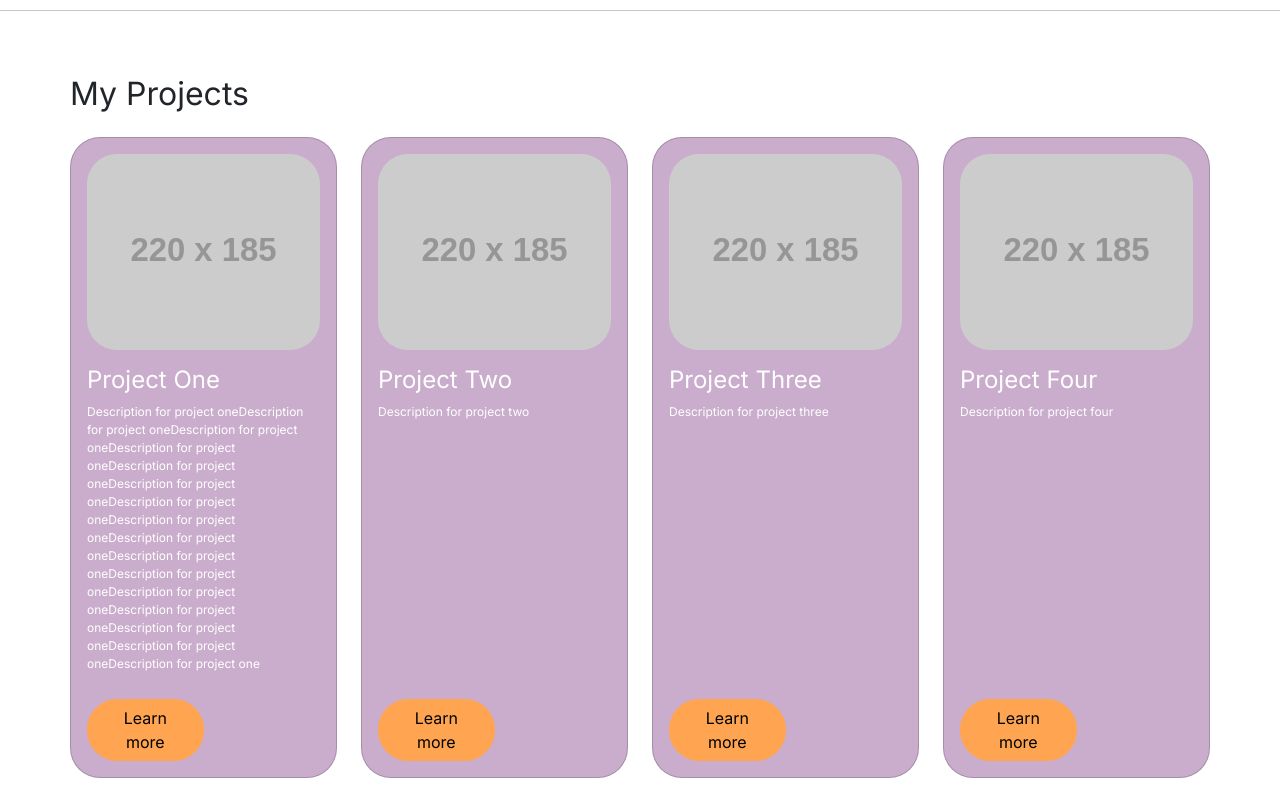
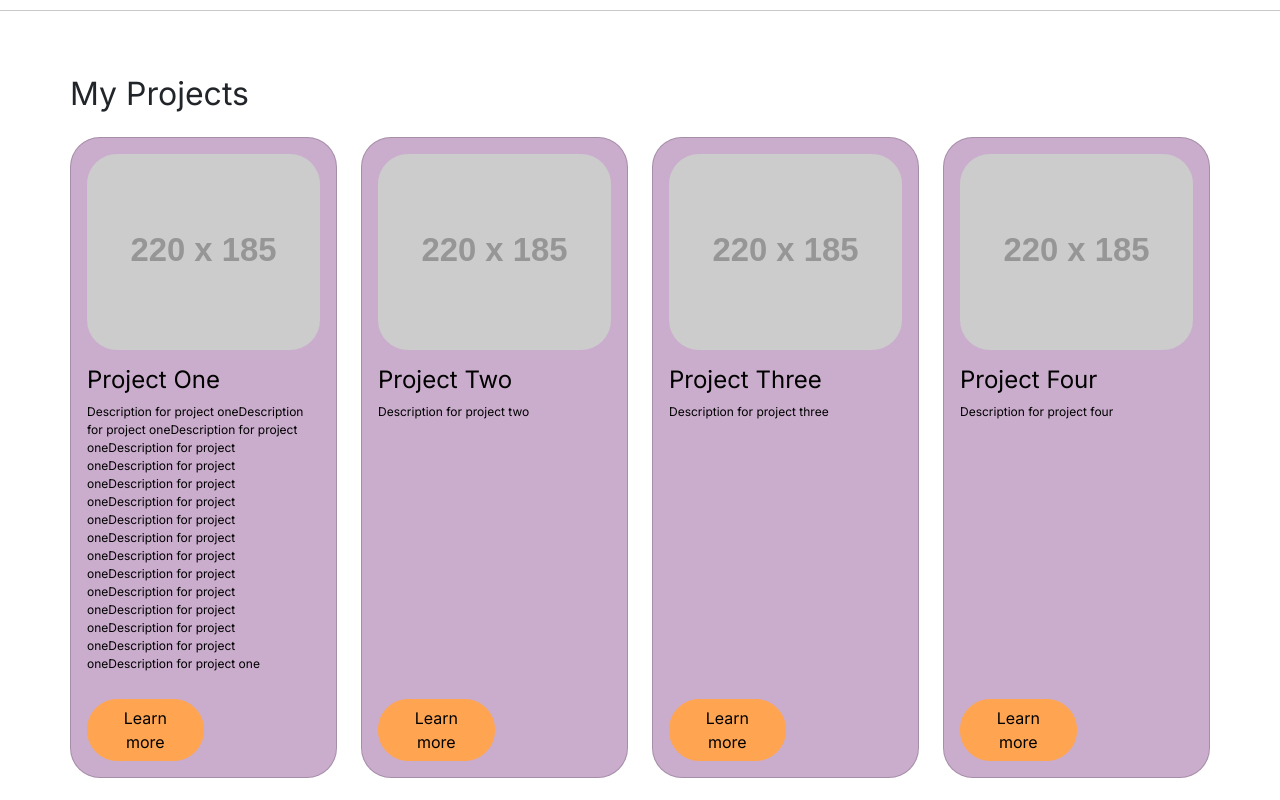
Before and after one commit to MaxDelissen/portfolio, a React (Vite) app: page / in a window 1280 px wide. Shown: the part 840-1640 px from the top of the page. Built offline with nearby package versions, Linux system fonts and the light colour scheme.

Commit message:
Changed text to black for compatibility

```diff
--- a/src/components/ProjectCard.tsx
+++ b/src/components/ProjectCard.tsx
@@ -11,7 +11,7 @@ function ProjectCard({ key, title, description, image }: ProjectCardProps) {
   return (
     <Card
       key={key}
-      className="bg-secondary text-white"
+      className="bg-secondary text-black"
       style={{
         borderRadius: "30px",
         overflow: "hidden",
```
